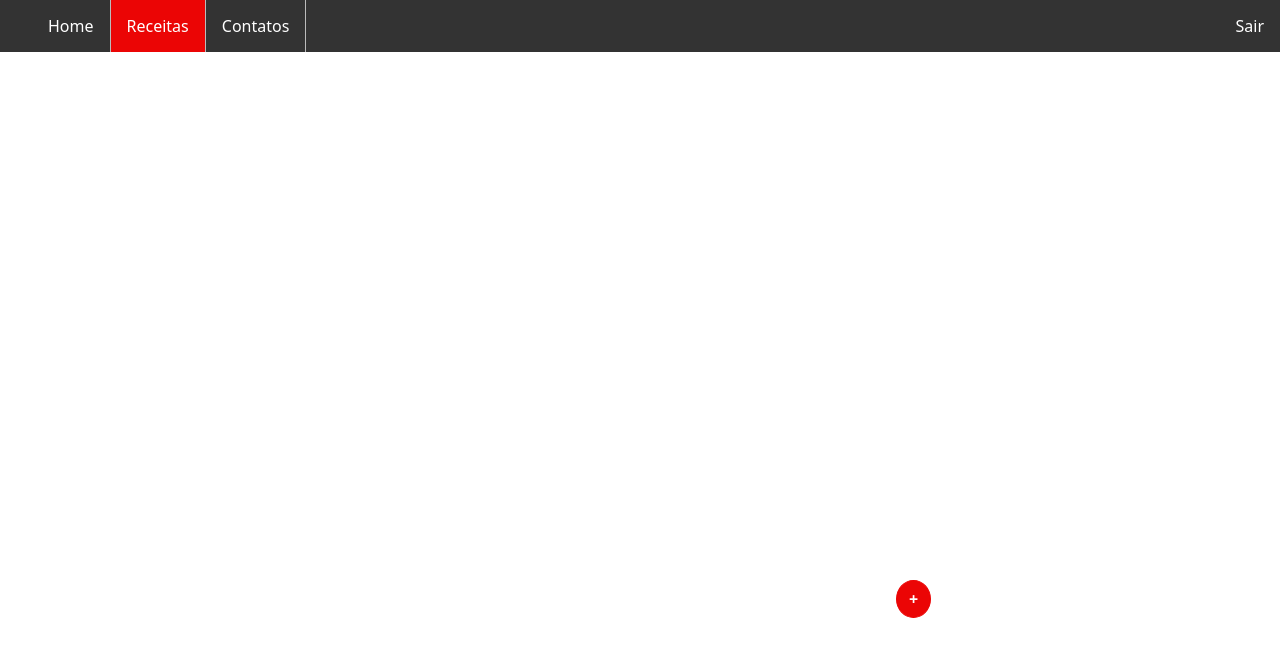
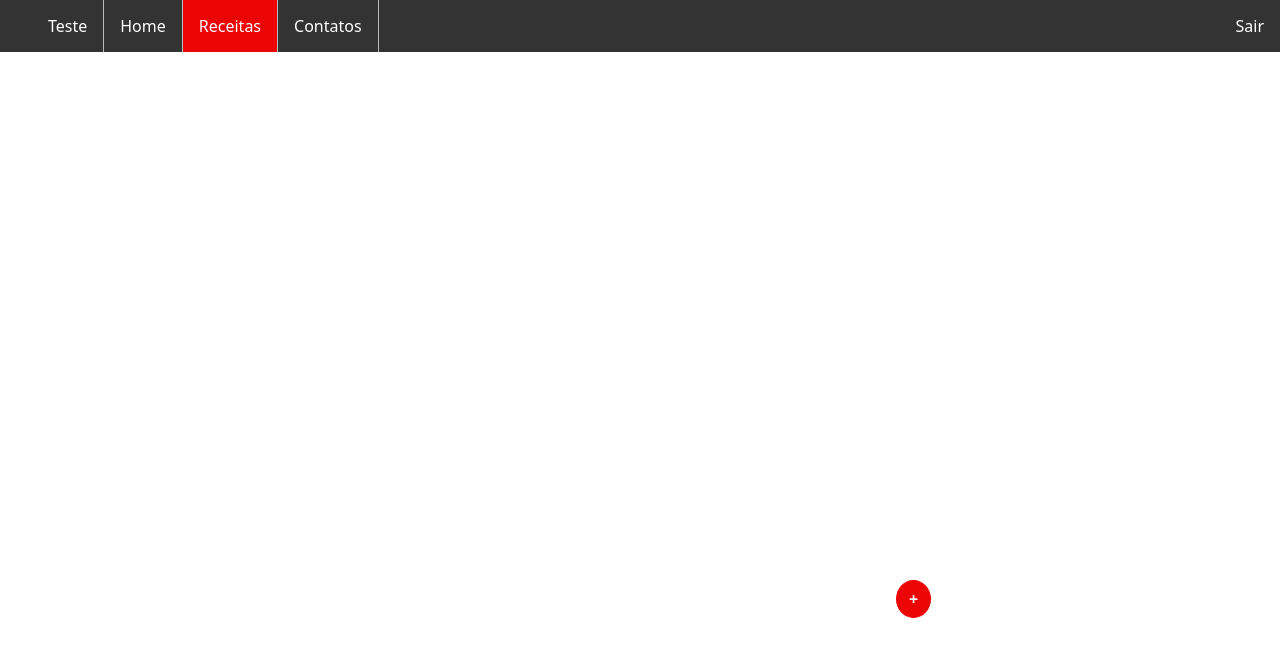
Before and after one commit to LuisinhoChavoso/gourmetiza, a React (Create React App) app: page /listar in a window 1280 px wide. Shown: the top 656 px of the page. Built offline with nearby package versions, Linux system fonts and the light colour scheme.

Commit message:
modificação de teste

```diff
--- a/src/App.js
+++ b/src/App.js
@@ -3,7 +3,8 @@ import Login from "./Login/Login";
 import Home from "./Home/home";
 import Listar from "./Listar/listar"
 import CadastroUsuario from "./Cadastro/CadastroUsuario";
-import Contatos from "./Contatos/contatos"
+import Contatos from "./Contatos/contatos";
+import Teste from "./Teste/teste";
 
 
 function App() {
@@ -16,6 +17,7 @@ function App() {
           <Route path="/home" exact={true} component={Home} />
           <Route path="/listar" exact={true} component={Listar} />
           <Route path="/contatos" exact={true} component={Contatos} />
+          <Route path="/teste" exact={true} component={Teste} />
         </Switch>
       </div>
     </Router>
--- a/src/Contatos/contatos.js
+++ b/src/Contatos/contatos.js
@@ -39,6 +39,9 @@ function Contatos() {
         <title>{titulo}</title>
       </Helmet>
       <ul>
+      <li>
+          <a href=".\teste"> Teste </a>
+        </li>
         <li>
           <a href=".\home"> Home </a>
         </li>
--- a/src/Home/home.js
+++ b/src/Home/home.js
@@ -47,6 +47,9 @@ function Home() {
         </Helmet>
 
       <ul>
+      <li>
+          <a href=".\teste"> Teste </a>
+        </li>
   <li><a style={{
     textDecoration:"none", color:"white"
   }} class="active" href=".\home"> Home </a></li>
--- a/src/Listar/listar.js
+++ b/src/Listar/listar.js
@@ -47,6 +47,9 @@ function Listar() {
         <title>{titulo}</title>
       </Helmet>
       <ul>
+      <li>
+          <a href=".\teste"> Teste </a>
+        </li>
         <li>
           <a href=".\home"> Home </a>
         </li>
```
